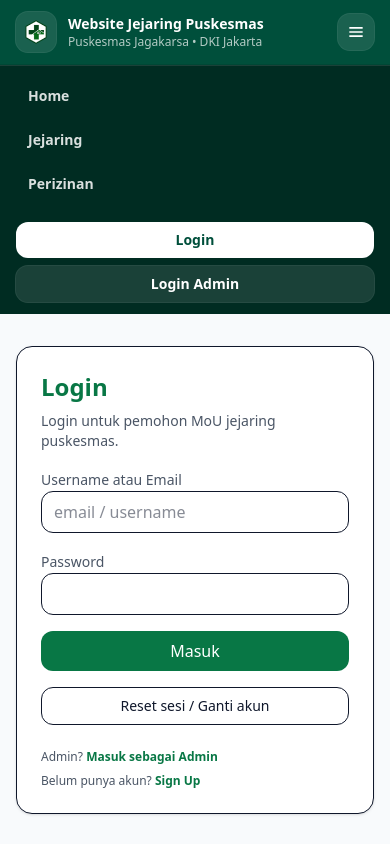
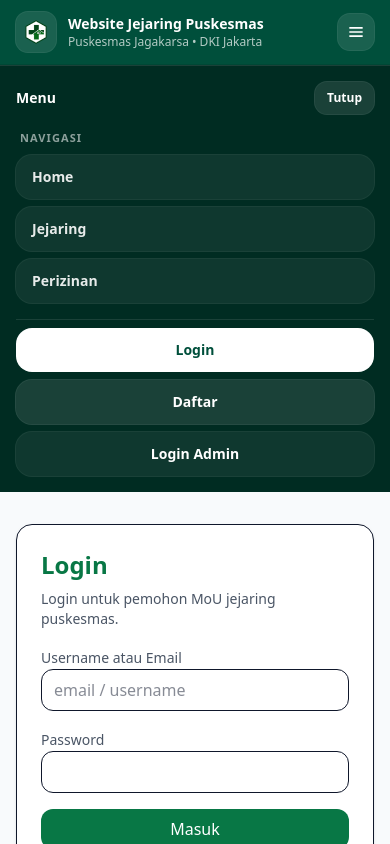
Before and after one commit to fajars97-cpu/website-jejaring-puskesmas, a React (Vite) app: page /#/login in a window 390 px wide. Both pictures are taken after a click on the button "Toggle menu". Shown: the top 844 px of the page. Built offline with nearby package versions, Linux system fonts and the light colour scheme.

Commit message:
perbaikan

```diff
--- a/src/layout/Burgerbar.jsx
+++ b/src/layout/Burgerbar.jsx
@@ -2,21 +2,47 @@ import React from "react";
 import { NavLink } from "react-router-dom";
 import { cn } from "./utils/cn";
 
+/**
+ * Burgerbar = Mobile Drawer
+ * - open: boolean
+ * - publicMenu: [{ label, path, end? }]
+ * - sidebarMenu (grouped): [{ title, items:[{label,path}] }]
+ * - user/isAdmin/loading/userLabel/onSignOut
+ */
 export default function Burgerbar({
   open,
-  publicMenu,
-  sidebarMenu,
   onClose,
+  publicMenu = [],
+  sidebarMenu = [],
   user,
   isAdmin,
   loading,
   userLabel,
   onSignOut,
 }) {
+  if (!open) return null;
+
   return (
-    <div className={cn("md:hidden border-t border-white/10 bg-emerald-950", open ? "block" : "hidden")}>
-      <div className="mx-auto max-w-6xl px-4 py-3 space-y-3">
+    <div className="md:hidden border-t border-white/10 bg-emerald-950 text-white">
+      <div className="mx-auto max-w-6xl px-4 py-4 space-y-4">
+        {/* Header mini (optional) */}
+        <div className="flex items-center justify-between">
+          <div className="text-sm font-extrabold">Menu</div>
+          <button
+            type="button"
+            onClick={onClose}
+            className="rounded-xl bg-white/10 px-3 py-2 text-xs font-bold ring-1 ring-white/15 hover:bg-white/15"
+            aria-label="Close menu"
+          >
+            Tutup
+          </button>
+        </div>
+
         {/* Public menu */}
+        <div>
+          <div className="px-1 pb-2 text-[11px] font-extrabold tracking-widest text-white/55">
+            NAVIGASI
+          </div>
           <div className="space-y-2">
             {publicMenu.map((item) => (
               <NavLink
@@ -26,32 +52,9 @@ export default function Burgerbar({
                 onClick={onClose}
                 className={({ isActive }) =>
                   cn(
-                  "block rounded-xl px-3 py-2 text-sm font-semibold transition",
-                  isActive ? "bg-white/10 text-white" : "text-white/85 hover:bg-white/10"
-                )
-              }
-            >
-              {item.label}
-            </NavLink>
-          ))}
-        </div>
-
-        {/* Sidebar menu (login-only) */}
-        {!loading && user && sidebarMenu?.length ? (
-          <div className="pt-2">
-            <div className="mb-2 text-xs font-bold tracking-wide text-white/60">
-              {isAdmin ? "ADMIN MENU" : "AKUN"}
-            </div>
-            <div className="space-y-2">
-              {sidebarMenu.map((item) => (
-                <NavLink
-                  key={item.path}
-                  to={item.path}
-                  onClick={onClose}
-                  className={({ isActive }) =>
-                    cn(
-                      "block rounded-xl px-3 py-2 text-sm font-semibold transition",
-                      isActive ? "bg-white/10 text-white" : "text-white/85 hover:bg-white/10"
+                    "block rounded-2xl px-4 py-3 text-sm font-extrabold transition",
+                    "ring-1 ring-white/10",
+                    isActive ? "bg-white/12 text-white" : "bg-white/6 text-white/90 hover:bg-white/12"
                   )
                 }
               >
@@ -60,30 +63,67 @@ export default function Burgerbar({
             ))}
           </div>
         </div>
+
+        {/* Sidebar menu (login-only) */}
+        {!loading && user && sidebarMenu?.length ? (
+          <div>
+            <div className="px-1 pb-2 text-[11px] font-extrabold tracking-widest text-white/55">
+              {isAdmin ? "ADMIN" : "AKUN"}
+            </div>
+
+            <div className="space-y-4">
+              {sidebarMenu.map((group, gi) => (
+                <div key={gi}>
+                  {group?.title ? (
+                    <div className="px-2 pb-2 text-[11px] font-extrabold tracking-widest text-white/45">
+                      {group.title}
+                    </div>
+                  ) : null}
+
+                  <div className="space-y-2">
+                    {(group?.items || []).map((item) => (
+                      <NavLink
+                        key={item.path}
+                        to={item.path}
+                        onClick={onClose}
+                        className={({ isActive }) =>
+                          cn(
+                            "block rounded-2xl px-4 py-3 text-sm font-extrabold transition",
+                            "ring-1 ring-white/10",
+                            isActive ? "bg-white/12 text-white" : "bg-white/6 text-white/90 hover:bg-white/12"
+                          )
+                        }
+                      >
+                        {item.label}
+                      </NavLink>
+                    ))}
+                  </div>
+                </div>
+              ))}
+            </div>
+          </div>
         ) : null}
 
         {/* Auth actions */}
-        <div className="pt-2">
+        <div className="pt-2 border-t border-white/10">
           {loading ? (
-            <div className="rounded-xl bg-white/10 px-3 py-2 text-sm font-semibold text-white/85 ring-1 ring-white/15">
+            <div className="rounded-2xl bg-white/6 px-4 py-3 text-sm font-semibold ring-1 ring-white/10">
               …
             </div>
           ) : user ? (
             <div className="space-y-2">
-              <NavLink
-                to={isAdmin ? "/admin" : "/pemohon/mou"}
-                onClick={onClose}
-                className="block rounded-xl bg-white/10 px-3 py-2 text-sm font-semibold text-white ring-1 ring-white/15 hover:bg-white/15"
-              >
-                {userLabel}
-              </NavLink>
+              <div className="rounded-2xl bg-white/6 px-4 py-3 text-sm font-extrabold ring-1 ring-white/10">
+                {userLabel || "User"}
+                <div className="mt-1 text-xs text-white/60">Mode: {isAdmin ? "Super Admin" : "Pemohon"}</div>
+              </div>
+
               <button
                 type="button"
                 onClick={() => {
                   onClose();
-                  onSignOut();
+                  onSignOut?.();
                 }}
-                className="w-full rounded-xl bg-white/10 px-3 py-2 text-sm font-semibold text-white ring-1 ring-white/15 hover:bg-white/15"
+                className="w-full rounded-2xl bg-white/10 px-4 py-3 text-sm font-extrabold ring-1 ring-white/15 hover:bg-white/15"
               >
                 Logout
               </button>
@@ -93,14 +133,21 @@ export default function Burgerbar({
               <NavLink
                 to="/login"
                 onClick={onClose}
-                className="block w-full rounded-xl bg-white px-3 py-2 text-center text-sm font-bold text-emerald-900 hover:bg-white/95"
+                className="block w-full rounded-2xl bg-white px-4 py-3 text-center text-sm font-extrabold text-emerald-900 hover:bg-white/95"
               >
                 Login
               </NavLink>
               <NavLink
+                to="/signup"
+                onClick={onClose}
+                className="block w-full rounded-2xl bg-white/10 px-4 py-3 text-center text-sm font-extrabold ring-1 ring-white/15 hover:bg-white/15"
+              >
+                Daftar
+              </NavLink>
+              <NavLink
                 to="/login-admin"
                 onClick={onClose}
-                className="block w-full rounded-xl bg-white/10 px-3 py-2 text-center text-sm font-semibold text-white ring-1 ring-white/15 hover:bg-white/15"
+                className="block w-full rounded-2xl bg-white/6 px-4 py-3 text-center text-sm font-extrabold ring-1 ring-white/10 hover:bg-white/12"
               >
                 Login Admin
               </NavLink>
--- a/src/layout/Layout.jsx
+++ b/src/layout/Layout.jsx
@@ -1,29 +1,35 @@
 import React, { useMemo, useState } from "react";
 import { Outlet } from "react-router-dom";
-import { useAuth } from "../context/AuthContext";
 
 import Topbar from "./Topbar";
 import Sidebar from "./Sidebar";
 import Burgerbar from "./Burgerbar";
 import Footbar from "./Footbar";
 
-import { SOCIAL_LINKS, QUICK_LINKS, publicMenu, getSidebarMenu } from "./config/links";
+import { publicMenu, SOCIAL_LINKS, QUICK_LINKS, getSidebarMenu } from "./config/links";
 import { getUserLabel } from "./utils/getUserLabel";
+
+// ⚠️ Sesuaikan path ini kalau auth context kamu beda
+import { useAuth } from "../context/AuthContext";
 
 export default function Layout() {
   const { user, isAdmin, loading, signOut } = useAuth();
   const [mobileOpen, setMobileOpen] = useState(false);
 
   const userLabel = useMemo(() => getUserLabel(user), [user]);
+
+  // grouped menu untuk sidebar/burgerbar
   const sidebarMenu = useMemo(() => {
     if (!user) return [];
     return getSidebarMenu({ isAdmin });
   }, [user, isAdmin]);
 
+  // Sidebar hanya tampil untuk user login (admin/pemohon)
   const showSidebar = !loading && !!user;
 
   return (
     <div className="min-h-dvh bg-white text-slate-900 flex flex-col">
+      {/* TOPBAR (selalu ada) */}
       <Topbar
         publicMenu={publicMenu}
         user={user}
@@ -36,11 +42,12 @@ export default function Layout() {
         onSignOut={signOut}
       />
 
+      {/* BURGERBAR = Mobile Drawer (topbar controls + sidebar nav) */}
       <Burgerbar
         open={mobileOpen}
+        onClose={() => setMobileOpen(false)}
         publicMenu={publicMenu}
         sidebarMenu={sidebarMenu}
-        onClose={() => setMobileOpen(false)}
         user={user}
         isAdmin={isAdmin}
         loading={loading}
@@ -52,9 +59,7 @@ export default function Layout() {
       <main className="flex-1 bg-slate-50 px-4 py-8 md:px-6">
         <div className="mx-auto max-w-6xl">
           <div className={showSidebar ? "md:flex md:gap-6" : ""}>
-            {showSidebar ? (
-              <Sidebar sidebarMenu={sidebarMenu} userLabel={userLabel} isAdmin={isAdmin} />
-            ) : null}
+            {showSidebar ? <Sidebar sidebarMenu={sidebarMenu} isAdmin={isAdmin} /> : null}
 
             <div className="min-w-0 flex-1">
               <Outlet />
@@ -63,6 +68,7 @@ export default function Layout() {
         </div>
       </main>
 
+      {/* FOOTER (selalu ada) */}
       <Footbar SOCIAL_LINKS={SOCIAL_LINKS} QUICK_LINKS={QUICK_LINKS} />
     </div>
   );
--- a/src/layout/config/links.js
+++ b/src/layout/config/links.js
@@ -1,6 +1,11 @@
-/**
- * ====== KONFIGURASI LINK (INI YANG KAMU EDIT) ======
- */
+// ===== PUBLIC MENU (selalu tampil) =====
+export const publicMenu = [
+  { label: "Home", path: "/", end: true },
+  { label: "Jejaring", path: "/jejaring" },
+  { label: "Perizinan", path: "/perizinan" },
+];
+
+// ===== Footer links (dipakai Footbar) =====
 export const SOCIAL_LINKS = [
   { label: "Instagram", text: "Puskesmas Jagakarsa", href: "https://instagram.com/pkmjagakarsa" },
   { label: "Facebook", text: "Puskesmas Jagakarsa", href: "https://facebook.com/pkmjagakarsa" },
@@ -14,30 +19,18 @@ export const QUICK_LINKS = [
   { label: "PPID", href: "https://ppid-dinkes.jakarta.go.id/sudinkes-jaksel/" },
 ];
 
-/**
- * Menu publik (tetap muncul untuk semua user)
- */
-export const publicMenu = [
-  { label: "Home", path: "/", end: true },
-  { label: "Jejaring", path: "/jejaring" },
-  { label: "Perizinan", path: "/perizinan" },
-];
-
-/**
- * Menu sidebar (hanya muncul untuk user login)
- * Minimal dulu biar aman. Nanti tinggal nambah item.
- */
+// ===== Sidebar menu (login only, grouped) =====
 export function getSidebarMenu({ isAdmin }) {
   if (isAdmin) {
     return [
-      { label: "Dashboard", path: "/admin" },
-      { label: "Permohonan MoU", path: "/admin/permohonan-mou" },
-      // next: jejaring management, perizinan management, dsb
+      { title: null, items: [{ label: "Beranda", path: "/" }] },
+      { title: "PERMOHONAN", items: [{ label: "Rekap Permohonan MoU", path: "/admin/permohonan-mou" }] },
+      { title: "DATABASE", items: [{ label: "Database", path: "/admin/jejaring" }] },
     ];
   }
 
   return [
-    { label: "Pengajuan MoU", path: "/pemohon/mou" },
-    // next: status pengajuan, profil, riwayat, dsb
+    { title: null, items: [{ label: "Beranda", path: "/" }] },
+    { title: "PERMOHONAN", items: [{ label: "Pengajuan MoU", path: "/pemohon/mou" }] },
   ];
 }
```
Also changed, not shown: src/layout/Sidebar.jsx (+34 -17 lines). Lines whose indentation alone changed are shown as unchanged.
